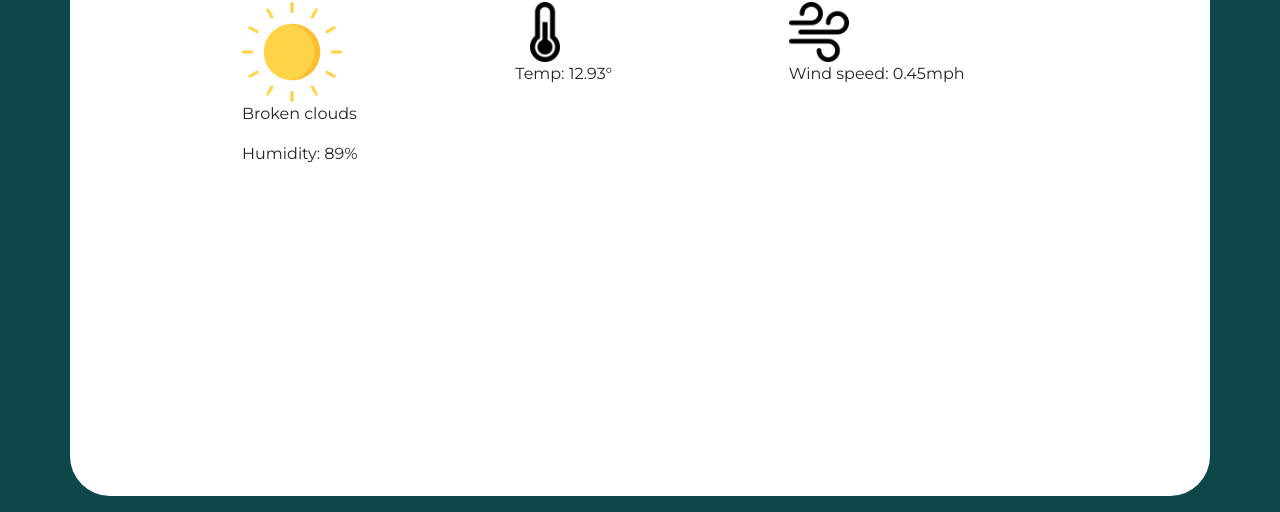
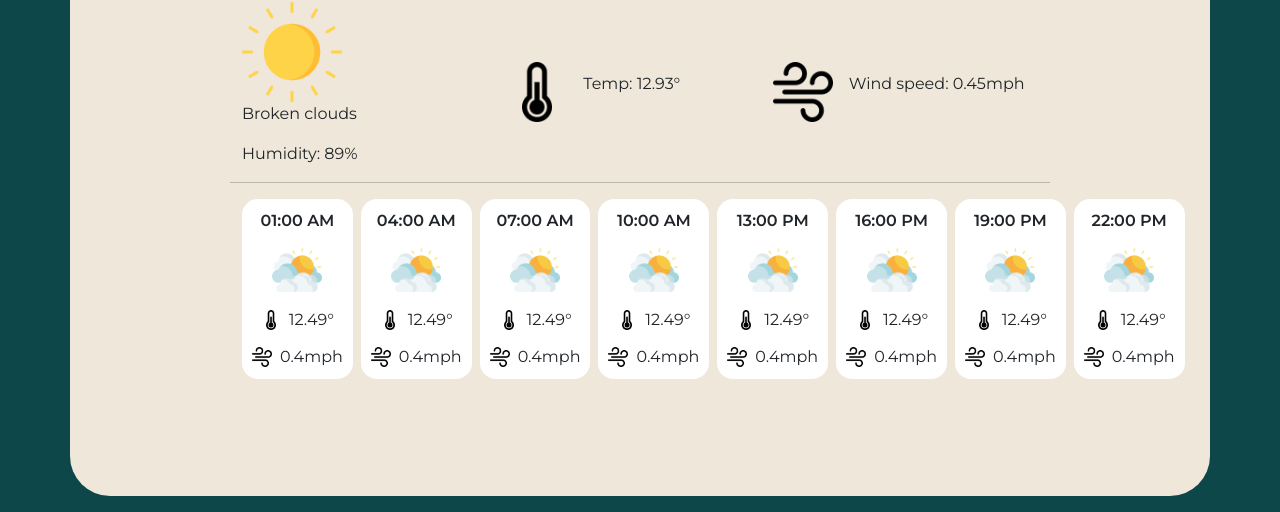
Before and after one commit to doctypeKieran/ci-hackathon-practice-weather-app, a plain HTML site: page index.html in a window 1280 px wide. Shown: the part 320-832 px from the top of the page. Drawn offline with nearby package versions, Linux system fonts and the light colour scheme; no server answers.

Commit message:
Add hourly divs with styles

```diff
--- a/assets/css/style.css
+++ b/assets/css/style.css
@@ -29,7 +29,7 @@ body {
 
 /* Container for the app */
 #app-container {
-    background-color: #fff;
+    background-color: #EFE7DA;
     min-height: 100vh;
     border-radius: 40px;
 }
@@ -78,9 +78,64 @@ header {
     font-size: 40px;
 }
 
+/* Grid layout for current day */
+.current-day-grid {
+    display: grid;
+    grid-template-columns: repeat(3, 1fr);
+}
+
 .current-day-img {
     width: 100px;
 }
 .current-day-img-small {
     width: 60px;
 }
+
+#todays-temp,
+#wind-speed {
+    display: flex;
+    align-items: center;
+    gap: 1rem;
+}
+
+/* Grid layout for hours of current day */
+.hourly-grid-container {
+    display: grid;
+    grid-template-columns: repeat(8, 1fr);
+    gap: .5rem;
+}
+
+/* Styles for hours of current day */
+.current-day-hourly-img {
+    width: 50px;
+}
+
+/* Styles for hourly boxes */
+.hourly-grid-container > div {
+    display: flex;
+    flex-direction: column;
+    align-items: center;
+    background-color: #fff;
+    border-radius: 16px;
+    height: 180px;
+    justify-content: space-between;
+    padding: 10px;
+}
+
+.hourly-grid-container div p {
+    margin: 0;
+}
+
+.hourly-grid-container > div > p {
+    font-weight: 600;
+}
+
+.hour-info-box {
+    display: flex;
+    align-items: center;
+    gap: .5rem;
+}
+
+.small-icon {
+    width: 20px;
+}
--- a/index.html
+++ b/index.html
@@ -38,18 +38,122 @@
                 <h2 class="day-heading" id="city">Swansea, GB</h2>
             </div>
             <!-- Current day information goes here -->
-            <div id="current-day" class="col-12 col-md-6 col-lg-4">
+            <div class="current-day-grid">
+                <div id="current-day">
                     <img class="current-day-img" src="./assets/images/sun.png" alt="">
                     <p>Broken clouds</p>
                     <p>Humidity: 89%</p>
                 </div>
-            <div id="todays-temp" class="col-12 col-md-6 col-lg-4">
+                <div id="todays-temp">
                     <img class="current-day-img-small" src="./assets/images/thermometer.png" alt="">
                     <p>Temp: 12.93&deg;</p>
                 </div>
-            <div id="wind-speed" class="col-12 col-md-6 col-lg-4">
+                <div id="wind-speed">
                     <img class="current-day-img-small" src="./assets/images/wind.png" alt="">
                     <p>Wind speed: 0.45mph</p>
+                </div>
+            </div>
+
+            <hr>
+
+            <!-- Current day hours grid -->
+            <div class="hourly-grid-container" id="day1-hours">
+                <div id="d1-hour1">
+                    <p>01:00 AM</p>
+                    <img src="./assets/images/cloudy.png" alt="" class="current-day-hourly-img">
+                    <div class="hour-info-box">
+                        <img class="small-icon" src="./assets/images/thermometer.png" alt="">
+                        <p>12.49&deg;</p>
+                    </div>
+                    <div class="hour-info-box">
+                        <img src="./assets/images/wind.png" alt="" class="small-icon">
+                        <p>0.4mph</p>
+                    </div>
+                </div>
+                <div id="d1-hour2">
+                    <p>04:00 AM</p>
+                    <img src="./assets/images/cloudy.png" alt="" class="current-day-hourly-img">
+                    <div class="hour-info-box">
+                        <img class="small-icon" src="./assets/images/thermometer.png" alt="">
+                        <p>12.49&deg;</p>
+                    </div>
+                    <div class="hour-info-box">
+                        <img src="./assets/images/wind.png" alt="" class="small-icon">
+                        <p>0.4mph</p>
+                    </div>
+                </div>
+                <div id="d1-hour3">
+                    <p>07:00 AM</p>
+                    <img src="./assets/images/cloudy.png" alt="" class="current-day-hourly-img">
+                    <div class="hour-info-box">
+                        <img class="small-icon" src="./assets/images/thermometer.png" alt="">
+                        <p>12.49&deg;</p>
+                    </div>
+                    <div class="hour-info-box">
+                        <img src="./assets/images/wind.png" alt="" class="small-icon">
+                        <p>0.4mph</p>
+                    </div>
+                </div>
+                <div id="d1-hour4">
+                    <p>10:00 AM</p>
+                    <img src="./assets/images/cloudy.png" alt="" class="current-day-hourly-img">
+                    <div class="hour-info-box">
+                        <img class="small-icon" src="./assets/images/thermometer.png" alt="">
+                        <p>12.49&deg;</p>
+                    </div>
+                    <div class="hour-info-box">
+                        <img src="./assets/images/wind.png" alt="" class="small-icon">
+                        <p>0.4mph</p>
+                    </div>
+                </div>
+                <div id="d1-hour5">
+                    <p>13:00 PM</p>
+                    <img src="./assets/images/cloudy.png" alt="" class="current-day-hourly-img">
+                    <div class="hour-info-box">
+                        <img class="small-icon" src="./assets/images/thermometer.png" alt="">
+                        <p>12.49&deg;</p>
+                    </div>
+                    <div class="hour-info-box">
+                        <img src="./assets/images/wind.png" alt="" class="small-icon">
+                        <p>0.4mph</p>
+                    </div>
+                </div>
+                <div id="d1-hour6">
+                    <p>16:00 PM</p>
+                    <img src="./assets/images/cloudy.png" alt="" class="current-day-hourly-img">
+                    <div class="hour-info-box">
+                        <img class="small-icon" src="./assets/images/thermometer.png" alt="">
+                        <p>12.49&deg;</p>
+                    </div>
+                    <div class="hour-info-box">
+                        <img src="./assets/images/wind.png" alt="" class="small-icon">
+                        <p>0.4mph</p>
+                    </div>
+                </div>
+                <div id="d1-hour7">
+                    <p>19:00 PM</p>
+                    <img src="./assets/images/cloudy.png" alt="" class="current-day-hourly-img">
+                    <div class="hour-info-box">
+                        <img class="small-icon" src="./assets/images/thermometer.png" alt="">
+                        <p>12.49&deg;</p>
+                    </div>
+                    <div class="hour-info-box">
+                        <img src="./assets/images/wind.png" alt="" class="small-icon">
+                        <p>0.4mph</p>
+                    </div>
+                </div>
+                <div id="d1-hour8">
+                    <p>22:00 PM</p>
+                    <img src="./assets/images/cloudy.png" alt="" class="current-day-hourly-img">
+                    <div class="hour-info-box">
+                        <img class="small-icon" src="./assets/images/thermometer.png" alt="">
+                        <p>12.49&deg;</p>
+                    </div>
+                    <div class="hour-info-box">
+                        <img src="./assets/images/wind.png" alt="" class="small-icon">
+                        <p>0.4mph</p>
+                    </div>
+                </div>
             </div>
         </section>
     </main>
```
Lines whose indentation alone changed are shown as unchanged.
